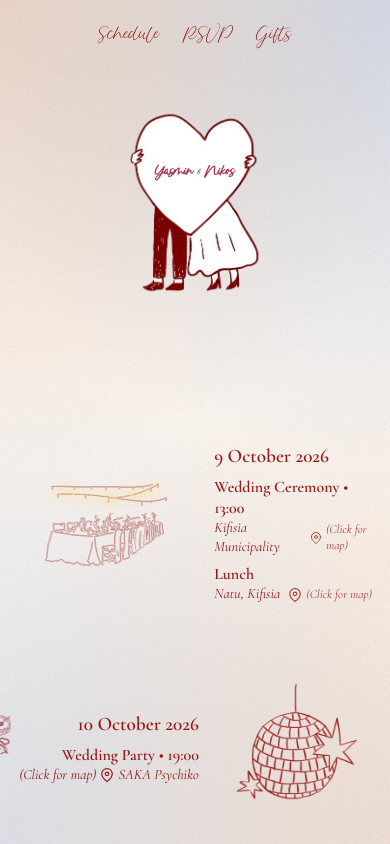
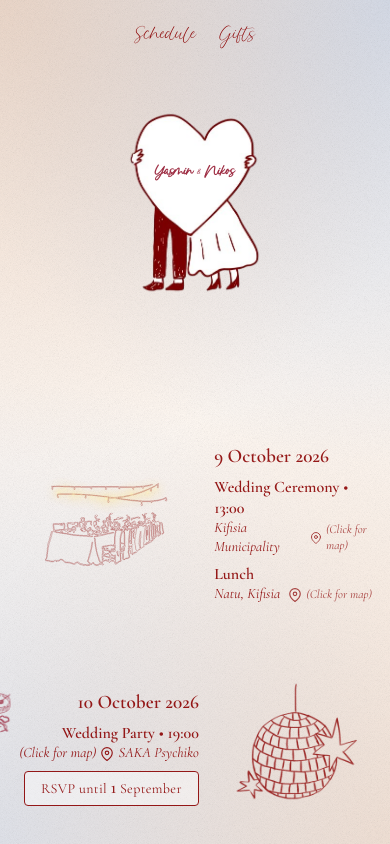
Before and after one commit to jimmygian/ngwedding, a React (Vite) app: page / in a window 390 px wide. Built offline with nearby package versions, Linux system fonts and the light colour scheme; the HTML template or start-up script is replaced by a standard one.

Commit message:
Move RSVP button under map and remove from navbar

```diff
--- a/src/components/NavBar.jsx
+++ b/src/components/NavBar.jsx
@@ -38,7 +38,6 @@ export default function NavBar() {
         {/* Centered Menu */}
         <div className="flex gap-6 sm:gap-12 text-2xl sm:text-3xl capitalize tracking-normal" style={{ color: '#8b0000', fontFamily: "'Delmon Delicate', 'Angella White', 'Playlist Script', cursive" }}>
           <button onClick={() => scrollTo('schedule')} className="hover:opacity-60 transition-opacity">Schedule</button>
-          <button onClick={() => scrollTo('rsvp')} className="hover:opacity-60 transition-opacity">RSVP</button>
           <button onClick={() => scrollTo('gifts')} className="hover:opacity-60 transition-opacity">Gifts</button>
         </div>
       </div>
--- a/src/sections/HeroSection/index.jsx
+++ b/src/sections/HeroSection/index.jsx
@@ -169,6 +169,24 @@ export default function HeroSection() {
                 SAKA Psychiko
               </a>
             </span>
+            <div className="flex justify-end mt-2">
+              <a
+                href="#"
+                target="_blank"
+                rel="noreferrer"
+                className="inline-block px-4 py-1.5 text-sm sm:text-base tracking-wide transition-all duration-300 hover:scale-105 hover:opacity-80 relative z-10"
+                style={{
+                  color: '#8b0000',
+                  fontFamily: '"Cormorant Garamond", serif',
+                  border: '1px solid #8b0000',
+                  borderRadius: '4px',
+                  backgroundColor: 'rgba(255, 255, 255, 0.5)',
+                  textDecoration: 'none'
+                }}
+              >
+                RSVP until <span style={{ fontFamily: '"Playfair Display", serif' }}>1</span> September
+              </a>
+            </div>
           </div>
           <div
             key={`disco-${discoKey}`}
@@ -188,28 +206,6 @@ export default function HeroSection() {
           </div>
         </div>
 
-        {/* RSVP Link */}
-        <div id="rsvp" className="w-full flex flex-col justify-center items-center mt-8 sm:mt-12 z-20 pb-16 pt-8">
-          <div className="relative inline-block">
-            <a
-              href="#"
-              target="_blank"
-              rel="noreferrer"
-              className="inline-block px-8 py-3 text-lg sm:text-xl font-semibold tracking-wide transition-all duration-300 hover:scale-105 hover:opacity-80 relative z-10"
-              style={{
-                color: '#8b0000',
-                fontFamily: '"Cormorant Garamond", serif',
-                border: '1px solid #8b0000',
-                borderRadius: '4px',
-                backgroundColor: 'rgba(255, 255, 255, 0.5)',
-                textDecoration: 'none'
-              }}
-            >
-              RSVP until <span style={{ fontFamily: '"Playfair Display", serif' }}>1</span> September
-            </a>
-          </div>
-        </div>
-
       </div>
       </div>
     </section>
```
